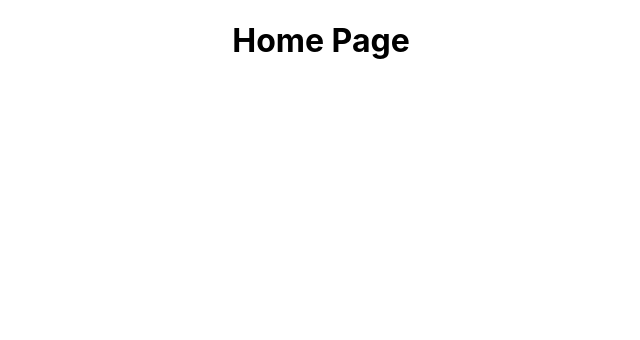
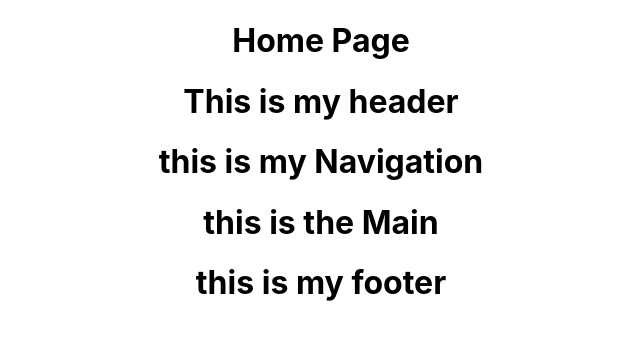
Before and after one commit to SilverCache/reserve-table, a React (Create React App) app: page / in a window 1280 px wide. Shown: the top 340 px of the page, without its empty margins (319-959 px from the left). Built offline with nearby package versions, Linux system fonts and the light colour scheme.

Commit message:
Imported all components from Components folder to App.js file

```diff
--- a/src/App.js
+++ b/src/App.js
@@ -1,10 +1,18 @@
 
 import './App.css';
+import Header from './Components.js/Header';
+import Nav from './Components.js/Nav';
+import Main from './Components.js/Main';
+import Footer from './Components.js/Footer';
 
 function App() {
   return (
     <div className="App">
       <h1>Home Page</h1>
+      <Header />
+      <Nav />
+      <Main />
+      < Footer />
     </div>
   );
 }
```
